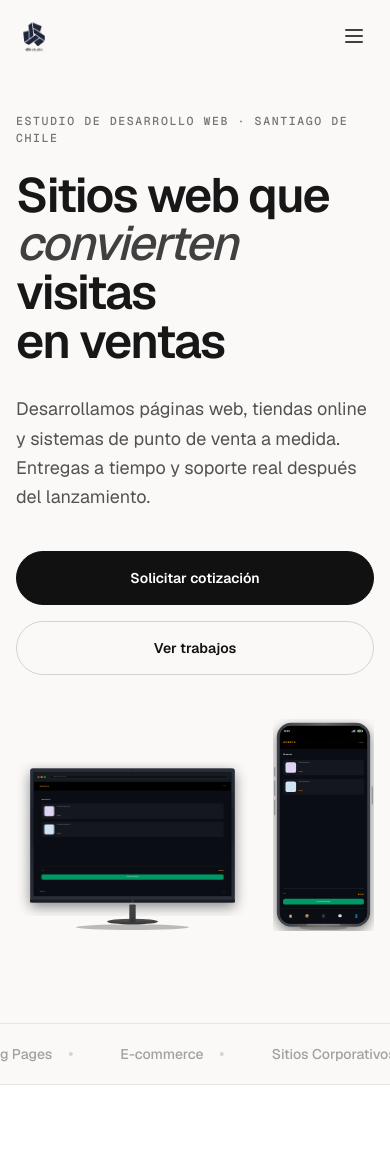
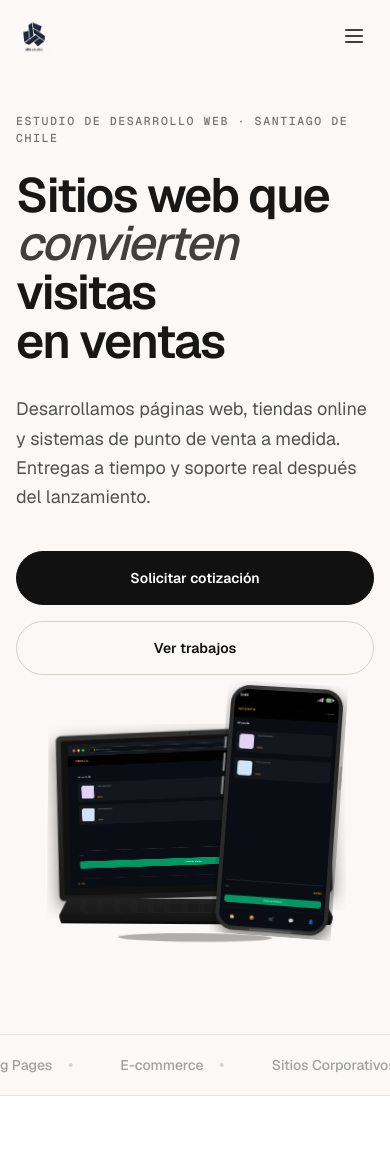
Before and after one commit to dibwebstudio/dibweb, a Next.js app: page / in a window 390 px wide. Shown: the top 1149 px of the page. Built offline with nearby package versions, Linux system fonts and the light colour scheme.

Commit message:
feat: laptop + phone estilo mockup realista — laptop con teclado/trackpad, teléfono apoyado con ángulo 3D

```diff
--- a/src/components/Devices.tsx
+++ b/src/components/Devices.tsx
@@ -2,16 +2,18 @@
 
 export default function Devices() {
   return (
-    <div className="relative flex justify-center lg:justify-end items-end gap-6 lg:gap-8" style={{perspective:'1200px'}}>
-      <Monitor />
+    <div className="relative flex justify-center lg:justify-end items-end" style={{ perspective: "1400px" }}>
+      <div className="relative" style={{ transform: "rotateY(-6deg) rotateX(3deg)", transformStyle: "preserve-3d" }}>
+        <Laptop />
         <Phone />
+      </div>
     </div>
   );
 }
 
-/* ─── MONITOR ─────────────────────────────────────────── */
-function Monitor() {
-  const dur = 12; // total cycle seconds
+/* ─── LAPTOP ──────────────────────────────────────────── */
+function Laptop() {
+  const dur = 14;
 
   const pages = [
     /* 0 — Hero */
@@ -19,27 +21,25 @@ function Monitor() {
       <Bar url="goesca.store" />
       <Nav brand="GOESCA" />
       <div className="flex-1 bg-gradient-to-br from-[#111827] via-[#1a2332] to-[#0f172a] relative overflow-hidden">
-        {/* hero content */}
-        <div className="absolute inset-0 flex flex-col justify-center px-[6%] gap-2">
-          <span className="text-[4px] text-[#f59e0b] font-bold tracking-[1px]">GOESCA</span>
-          <p className="text-[8px] text-white font-semibold leading-[1.15]">
+        <div className="absolute inset-0 flex flex-col justify-center px-[5%] gap-2">
+          <span className="text-[5px] text-[#f59e0b] font-bold tracking-[1px]">GOESCA</span>
+          <p className="text-[10px] text-white font-semibold leading-[1.15]">
             Productos de aseo<br />al mejor <span className="text-[#f59e0b]">precio</span>
           </p>
-          <p className="text-[3.5px] text-gray-400 leading-relaxed max-w-[55%]">
+          <p className="text-[4px] text-gray-400 leading-relaxed max-w-[50%]">
             Limpieza para tu hogar y negocio. Envíos a todo Chile.
           </p>
-          <span className="mt-1 inline-flex w-fit px-2 py-[2px] bg-[#f59e0b] rounded text-white text-[3px] font-semibold">
+          <span className="mt-1 inline-flex w-fit px-3 py-[3px] bg-[#f59e0b] rounded text-white text-[3.5px] font-semibold">
             Ver catálogo →
           </span>
         </div>
-        {/* product cards */}
-        <div className="absolute right-[4%] top-[10%] grid grid-cols-2 gap-[3px]">
+        <div className="absolute right-[4%] top-[8%] grid grid-cols-2 gap-[4px]">
           {[0,1,2,3].map(i => (
-            <div key={i} className="w-[52px] h-[38px] rounded bg-white/[0.06] border border-white/[0.08] p-[3px] flex flex-col justify-between">
-              <div className="rounded-sm h-[16px]" style={{background:['#e0d4f5','#d0e4f5','#f5e8d5','#d5f5e8'][i]}} />
+            <div key={i} className="w-[60px] h-[44px] rounded bg-white/[0.06] border border-white/[0.08] p-[3px] flex flex-col justify-between">
+              <div className="rounded-sm h-[18px]" style={{background:['#e0d4f5','#d0e4f5','#f5e8d5','#d5f5e8'][i]}} />
               <div>
-                <div className="text-[2.2px] text-gray-300">DOWNY {i}</div>
-                <div className="text-[2.8px] text-[#f59e0b] font-bold">$1,890</div>
+                <div className="text-[2.5px] text-gray-300">DOWNY {i}</div>
+                <div className="text-[3px] text-[#f59e0b] font-bold">$1,890</div>
               </div>
             </div>
           ))}
@@ -48,25 +48,23 @@ function Monitor() {
       <Footer />
     </div>,
 
-    /* 1 — Products grid */
+    /* 1 — Products */
     <div key="p" className="absolute inset-0 flex flex-col">
-      <Bar url="goesca.store/categoria/lavanderia" />
+      <Bar url="goesca.store/categoria" />
       <Nav brand="GOESCA" />
       <div className="flex-1 bg-[#0a0e14] flex gap-2 p-[3%]">
-        {/* sidebar */}
-        <div className="w-[16%] shrink-0 space-y-[3px] pt-1">
-          <div className="text-[3px] text-white font-semibold mb-1">Categorías</div>
-          {['Ofertas','Lavandería','Suavizantes','Papel','Higiene','Baño'].map((c,i)=>(
-            <div key={c} className={`text-[2.5px] py-[1px] ${i===1?'text-[#f59e0b] font-medium':'text-gray-500'}`}>{c}</div>
+        <div className="w-[15%] shrink-0 space-y-[3px] pt-1">
+          <div className="text-[3.5px] text-white font-semibold mb-1">Categorías</div>
+          {['Ofertas','Lavandería','Suavizantes','Papel','Higiene'].map((c,i)=>(
+            <div key={c} className={`text-[3px] py-[1px] ${i===1?'text-[#f59e0b] font-medium':'text-gray-500'}`}>{c}</div>
           ))}
         </div>
-        {/* product grid */}
-        <div className="flex-1 grid grid-cols-3 gap-[3px]">
-          {['DOWNY VERANO','DOWNY INTENSA','SOFT CLÁSICO','SOFT 1L','CLORO ESPUMA','AROMATIZANTE'].map((name,i)=>(
-            <div key={i} className="rounded bg-white/[0.04] border border-white/[0.07] p-[3px] flex flex-col gap-1">
-              <div className="h-[22px] rounded-sm" style={{background:['#e0d4f5','#d0e4f5','#f5e8d5','#d5f5e8','#e0d4f5','#d0e4f5'][i]}} />
-              <div className="text-[2.2px] text-gray-300 leading-tight">{name}</div>
-              <div className="text-[2.5px] text-[#f59e0b] font-bold">$1,890</div>
+        <div className="flex-1 grid grid-cols-3 gap-[4px]">
+          {[0,1,2,3,4,5].map(i=>(
+            <div key={i} className="rounded bg-white/[0.04] border border-white/[0.07] p-[3px]">
+              <div className="h-[24px] rounded-sm mb-1" style={{background:['#e0d4f5','#d0e4f5','#f5e8d5','#d5f5e8','#e0d4f5','#d0e4f5'][i]}} />
+              <div className="text-[2.5px] text-gray-300">PRODUCTO {i+1}</div>
+              <div className="text-[3px] text-[#f59e0b] font-bold">$1,890</div>
             </div>
           ))}
         </div>
@@ -79,21 +77,21 @@ function Monitor() {
       <Bar url="goesca.store/carrito" />
       <Nav brand="GOESCA" cart="2" />
       <div className="flex-1 bg-[#0a0e14] p-[4%] flex flex-col gap-2">
-        <div className="text-[4px] text-white font-semibold">Mi carrito (2)</div>
+        <div className="text-[5px] text-white font-semibold">Mi carrito (2)</div>
         {[0,1].map(i=>(
           <div key={i} className="flex gap-2 bg-white/[0.04] rounded p-2">
-            <div className="w-[28px] h-[28px] rounded shrink-0" style={{background:['#e0d4f5','#d0e4f5'][i]}} />
+            <div className="w-[30px] h-[30px] rounded shrink-0" style={{background:['#e0d4f5','#d0e4f5'][i]}} />
             <div className="flex-1 flex flex-col justify-between">
-              <div className="text-[2.5px] text-gray-300">DOWNY BRISA {i===0?'VERANO':'INTENSA'} 350ML</div>
-              <div className="text-[3px] text-[#f59e0b] font-bold">$1,890</div>
+              <div className="text-[3px] text-gray-300">DOWNY BRISA {i===0?'VERANO':'INTENSA'}</div>
+              <div className="text-[3.5px] text-[#f59e0b] font-bold">$1,890</div>
             </div>
           </div>
         ))}
-        <div className="mt-auto flex justify-between items-center border-t border-white/10 pt-2">
-          <div className="text-[3px] text-gray-400">Total</div>
-          <div className="text-[4px] text-[#f59e0b] font-bold">$3,780</div>
+        <div className="mt-auto border-t border-white/10 pt-2 flex justify-between">
+          <span className="text-[3.5px] text-gray-400">Total</span>
+          <span className="text-[5px] text-[#f59e0b] font-bold">$3,780</span>
         </div>
-        <div className="py-[5px] bg-emerald-600 rounded text-center text-white text-[3px] font-semibold">
+        <div className="py-[6px] bg-emerald-600 rounded text-center text-white text-[3.5px] font-semibold">
           Comprar por WhatsApp
         </div>
       </div>
@@ -105,15 +103,10 @@ function Monitor() {
       <Bar url="goesca.store/nosotros" />
       <Nav brand="GOESCA" />
       <div className="flex-1 bg-gradient-to-b from-[#111827] to-[#0a0e14] flex flex-col items-center justify-center text-center px-[8%] gap-2">
-        <div className="text-[3.5px] text-[#f59e0b] font-semibold tracking-[0.5px]">SOBRE NOSOTROS</div>
-        <div className="text-[7px] text-white font-semibold leading-tight">Productos de aseo<br/>de calidad</div>
-        <div className="text-[3px] text-gray-400 max-w-[70%] leading-relaxed">
+        <div className="text-[4px] text-[#f59e0b] font-semibold tracking-[0.5px]">SOBRE NOSOTROS</div>
+        <div className="text-[9px] text-white font-semibold leading-tight">Productos de aseo<br/>de calidad</div>
+        <div className="text-[3.5px] text-gray-400 max-w-[65%] leading-relaxed">
           Más de 5 años entregando soluciones de limpieza a hogares y negocios en todo Chile.
-        </div>
-        <div className="flex gap-2 mt-1">
-          {['🚚 Envío','✅ Garantía','💬 Soporte'].map(t=>(
-            <span key={t} className="text-[2.5px] text-gray-300 bg-white/[0.05] rounded px-[5px] py-[2px]">{t}</span>
-          ))}
         </div>
       </div>
       <Footer />
@@ -121,83 +114,101 @@ function Monitor() {
   ];
 
   return (
-    <div className="group relative">
-      {/* CSS animations */}
+    <div className="relative z-10">
       <style>{`
-        @keyframes mon-cycle {
-          0%,18%{opacity:1} 22%,43%{opacity:0} 47%,68%{opacity:0} 72%,93%{opacity:0} 97%,100%{opacity:0}
-        }
-        @keyframes mon-cycle-1{0%,18%{opacity:0}22%,43%{opacity:1}47%,68%{opacity:0}72%,93%{opacity:0}97%,100%{opacity:0}}
-        @keyframes mon-cycle-2{0%,43%{opacity:0}47%,68%{opacity:1}72%,93%{opacity:0}97%,100%{opacity:0}}
-        @keyframes mon-cycle-3{0%,68%{opacity:0}72%,93%{opacity:1}97%,100%{opacity:0}}
-        .mon-p0{animation:mon-cycle ${dur}s ease-in-out infinite}
-        .mon-p1{animation:mon-cycle-1 ${dur}s ease-in-out infinite}
-        .mon-p2{animation:mon-cycle-2 ${dur}s ease-in-out infinite}
-        .mon-p3{animation:mon-cycle-3 ${dur}s ease-in-out infinite}
-        .mon-p0{animation-fill-mode:both}
-        @media(prefers-reduced-motion:reduce){
-          .mon-p0,.mon-p1,.mon-p2,.mon-p3{animation:none}
-          .mon-p0{opacity:1}.mon-p1,.mon-p2,.mon-p3{opacity:0}
-        }
+        @keyframes lc{0%,18%{opacity:1}22%,43%{opacity:0}47%,68%{opacity:0}72%,93%{opacity:0}97%,100%{opacity:0}}
+        @keyframes lc1{0%,18%{opacity:0}22%,43%{opacity:1}47%,68%{opacity:0}72%,93%{opacity:0}97%,100%{opacity:0}}
+        @keyframes lc2{0%,43%{opacity:0}47%,68%{opacity:1}72%,93%{opacity:0}97%,100%{opacity:0}}
+        @keyframes lc3{0%,68%{opacity:0}72%,93%{opacity:1}97%,100%{opacity:0}}
+        .lp0{animation:lc ${dur}s ease-in-out infinite}
+        .lp1{animation:lc1 ${dur}s ease-in-out infinite}
+        .lp2{animation:lc2 ${dur}s ease-in-out infinite}
+        .lp3{animation:lc3 ${dur}s ease-in-out infinite}
+        .lp0{animation-fill-mode:both}
+        @media(prefers-reduced-motion:reduce){.lp0,.lp1,.lp2,.lp3{animation:none}.lp0{opacity:1}.lp1,.lp2,.lp3{opacity:0}}
       `}</style>
 
-      <div className="animate-float" style={{transform:'rotateY(-4deg) rotateX(2deg)', transformStyle:'preserve-3d'}}>
-        <svg viewBox="0 0 660 490" className="w-full max-w-[520px] transition-transform duration-500 group-hover:scale-[1.015]" xmlns="http://www.w3.org/2000/svg">
+      <div className="animate-float">
+        <svg viewBox="0 0 700 520" className="w-full max-w-[560px]" xmlns="http://www.w3.org/2000/svg">
           <defs>
-            <linearGradient id="mFrame" x1="0" y1="0" x2="0" y2="1">
-              <stop offset="0%" stopColor="#2a2f38"/>
-              <stop offset="40%" stopColor="#1c2028"/>
-              <stop offset="100%" stopColor="#2a2f38"/>
+            <linearGradient id="lBody" x1="0" y1="0" x2="0" y2="1">
+              <stop offset="0%" stopColor="#2c2c2c"/>
+              <stop offset="50%" stopColor="#1a1a1a"/>
+              <stop offset="100%" stopColor="#111"/>
             </linearGradient>
-            <linearGradient id="mBezel" x1="0" y1="0" x2="0" y2="1">
-              <stop offset="0%" stopColor="#3a3f48"/>
-              <stop offset="100%" stopColor="#1a1e24"/>
+            <linearGradient id="lLid" x1="0" y1="0" x2="0" y2="1">
+              <stop offset="0%" stopColor="#333"/>
+              <stop offset="100%" stopColor="#1a1a1a"/>
             </linearGradient>
-            <linearGradient id="mStand" x1="0" y1="0" x2="0" y2="1">
-              <stop offset="0%" stopColor="#555"/>
-              <stop offset="100%" stopColor="#333"/>
+            <linearGradient id="lKey" x1="0" y1="0" x2="0" y2="1">
+              <stop offset="0%" stopColor="#222"/>
+              <stop offset="100%" stopColor="#181818"/>
             </linearGradient>
-            <filter id="mShadow"><feDropShadow dx="0" dy="12" stdDeviation="18" floodColor="#000" floodOpacity="0.45"/></filter>
-            <clipPath id="mScreen"><rect x="50" y="28" width="560" height="352" rx="2"/></clipPath>
+            <filter id="lSh"><feDropShadow dx="0" dy="15" stdDeviation="20" floodColor="#000" floodOpacity="0.5"/></filter>
+            <clipPath id="lScr"><rect x="58" y="38" width="584" height="340" rx="3"/></clipPath>
           </defs>
 
-          {/* Shadow on desk */}
-          <ellipse cx="330" cy="468" rx="160" ry="8" fill="rgba(0,0,0,0.25)"/>
+          {/* Shadow */}
+          <ellipse cx="350" cy="500" rx="180" ry="10" fill="rgba(0,0,0,0.3)"/>
 
-          {/* Stand base */}
-          <ellipse cx="330" cy="452" rx="72" ry="8" fill="url(#mStand)"/>
-          {/* Stand neck */}
-          <rect x="321" y="404" width="18" height="50" rx="2" fill="url(#mStand)"/>
+          {/* === LID (screen part) === */}
+          <g transform="rotate(-2, 350, 400)">
+            {/* Lid outer */}
+            <rect x="30" y="16" width="640" height="390" rx="12" fill="url(#lLid)" filter="url(#lSh)"/>
+            {/* Lid top edge highlight */}
+            <rect x="30" y="16" width="640" height="1.5" fill="rgba(255,255,255,0.08)" rx="1"/>
+            {/* Lid left edge */}
+            <rect x="30" y="16" width="1.5" height="390" fill="rgba(255,255,255,0.05)"/>
+            {/* Lid right edge */}
+            <rect x="668.5" y="16" width="1.5" height="390" fill="rgba(255,255,255,0.05)"/>
 
-          {/* Monitor body */}
-          <rect x="40" y="18" width="580" height="380" rx="8" fill="url(#mFrame)" filter="url(#mShadow)"/>
-
-          {/* Top bezel highlight */}
-          <rect x="40" y="18" width="580" height="2" fill="rgba(255,255,255,0.08)" rx="1"/>
-          {/* Side bezel lines */}
-          <rect x="40" y="18" width="2" height="380" fill="rgba(255,255,255,0.06)"/>
-          <rect x="618" y="18" width="2" height="380" fill="rgba(255,255,255,0.06)"/>
-
-          {/* Bottom bezel */}
-          <rect x="40" y="390" width="580" height="8" fill="#1a1e24"/>
-          <circle cx="330" cy="394" r="2.5" fill="#444"/>
-
-          {/* Camera dot */}
-          <circle cx="330" cy="22" r="1.8" fill="#222"/>
-          <circle cx="330" cy="22" r="0.8" fill="#1a1e24"/>
+            {/* Bezel */}
+            <rect x="42" y="28" width="616" height="366" rx="6" fill="#111"/>
 
             {/* Screen */}
-          <rect x="50" y="28" width="560" height="352" fill="#0a0e14"/>
-          {/* Screen edge highlight */}
-          <rect x="50" y="28" width="560" height="352" fill="none" stroke="rgba(255,255,255,0.03)" strokeWidth="0.5" rx="2"/>
+            <rect x="58" y="38" width="584" height="340" fill="#0a0e14"/>
+            <rect x="58" y="38" width="584" height="340" fill="none" stroke="rgba(255,255,255,0.03)" strokeWidth="0.5" rx="3"/>
 
-          {/* Animated pages */}
-          <g clipPath="url(#mScreen)">
+            {/* Camera */}
+            <circle cx="350" cy="22" r="2" fill="#1a1a1a"/>
+            <circle cx="350" cy="22" r="0.8" fill="#0d0d0d"/>
+
+            {/* Animated content */}
+            <g clipPath="url(#lScr)">
               {pages.map((p,i) => (
-              <foreignObject key={i} x="50" y="28" width="560" height="352" className={i===0?'mon-p0':`mon-p${i}`}>
+                <foreignObject key={i} x="58" y="38" width="584" height="340" className={i===0?'lp0':`lp${i}`}>
                   <div className="w-full h-full">{p}</div>
                 </foreignObject>
               ))}
+            </g>
+          </g>
+
+          {/* === BASE (keyboard part) === */}
+          <g>
+            {/* Base top surface */}
+            <path d="M50,410 L650,410 L670,450 L30,450 Z" fill="url(#lKey)"/>
+            {/* Base front edge */}
+            <path d="M30,450 L670,450 L668,462 L32,462 Z" fill="#151515"/>
+            {/* Base bottom edge */}
+            <path d="M32,462 L668,462 L665,468 L35,468 Z" fill="#0d0d0d"/>
+
+            {/* Trackpad */}
+            <rect x="280" y="422" width="140" height="20" rx="4" fill="#1a1a1a" stroke="#2a2a2a" strokeWidth="0.5"/>
+
+            {/* Keyboard area */}
+            <g opacity="0.4">
+              {[0,1,2,3,4,5,6,7,8,9,10].map(row => (
+                Array.from({length: row === 0 ? 14 : row === 10 ? 8 : 13}, (_, col) => {
+                  const w = row === 10 ? 18 : (col === 0 && row === 0) ? 22 : 14;
+                  const x = 80 + col * 40 + (row === 10 ? 10 : 0);
+                  const y = 416 + row * 2.5;
+                  return <rect key={`${row}-${col}`} x={x} y={y} width={w} height="2" rx="0.5" fill="#2a2a2a"/>;
+                })
+              ))}
+            </g>
+
+            {/* Hinge line */}
+            <line x1="40" y1="410" x2="660" y2="410" stroke="rgba(255,255,255,0.04)" strokeWidth="1"/>
           </g>
         </svg>
       </div>
@@ -205,9 +216,9 @@ function Monitor() {
   );
 }
 
-/* ─── PHONE ───────────────────────────────────────────── */
+/* ─── PHONE (leaning against laptop) ──────────────────── */
 function Phone() {
-  const dur = 10;
+  const dur = 11;
 
   const pages = [
     /* 0 — Hero */
@@ -244,7 +255,6 @@ function Phone() {
             </div>
           ))}
         </div>
-        <div className="text-[3px] text-blue-400 font-medium mt-auto">Ver todo →</div>
       </div>
       <PhoneNav active={1} />
     </div>,
@@ -280,70 +290,61 @@ function Phone() {
   ];
 
   return (
-    <div className="group relative">
+    <div className="absolute z-20" style={{ right: "2%", bottom: "8%", transform: "rotate(4deg)" }}>
       <style>{`
-        @keyframes ph-cycle{0%,22%{opacity:1}26%,56%{opacity:0}60%,90%{opacity:0}94%,100%{opacity:0}}
-        @keyframes ph-cycle-1{0%,22%{opacity:0}26%,56%{opacity:1}60%,90%{opacity:0}94%,100%{opacity:0}}
-        @keyframes ph-cycle-2{0%,56%{opacity:0}60%,90%{opacity:1}94%,100%{opacity:0}}
-        .ph-p0{animation:ph-cycle ${dur}s ease-in-out infinite}
-        .ph-p1{animation:ph-cycle-1 ${dur}s ease-in-out infinite}
-        .ph-p2{animation:ph-cycle-2 ${dur}s ease-in-out infinite}
-        .ph-p0{animation-fill-mode:both}
-        @media(prefers-reduced-motion:reduce){
-          .ph-p0,.ph-p1,.ph-p2{animation:none}
-          .ph-p0{opacity:1}.ph-p1,.ph-p2{opacity:0}
-        }
+        @keyframes pc{0%,22%{opacity:1}26%,56%{opacity:0}60%,90%{opacity:0}94%,100%{opacity:0}}
+        @keyframes pc1{0%,22%{opacity:0}26%,56%{opacity:1}60%,90%{opacity:0}94%,100%{opacity:0}}
+        @keyframes pc2{0%,56%{opacity:0}60%,90%{opacity:1}94%,100%{opacity:0}}
+        .pp0{animation:pc ${dur}s ease-in-out infinite}
+        .pp1{animation:pc1 ${dur}s ease-in-out infinite}
+        .pp2{animation:pc2 ${dur}s ease-in-out infinite}
+        .pp0{animation-fill-mode:both}
+        @media(prefers-reduced-motion:reduce){.pp0,.pp1,.pp2{animation:none}.pp0{opacity:1}.pp1,.pp2{opacity:0}}
       `}</style>
 
-      <div className="animate-float-delay" style={{transform:'rotateY(6deg) rotateX(1deg)', transformStyle:'preserve-3d'}}>
-        <svg viewBox="0 0 210 440" className="w-full max-w-[130px] transition-transform duration-500 group-hover:scale-[1.02] group-hover:-translate-y-1" xmlns="http://www.w3.org/2000/svg">
+      <svg viewBox="0 0 180 380" className="w-full max-w-[120px]" xmlns="http://www.w3.org/2000/svg">
         <defs>
-            <linearGradient id="pFrame" x1="0" y1="0" x2="1" y2="0">
-              <stop offset="0%" stopColor="#3a3f48"/>
-              <stop offset="30%" stopColor="#555"/>
-              <stop offset="50%" stopColor="#666"/>
-              <stop offset="70%" stopColor="#555"/>
-              <stop offset="100%" stopColor="#3a3f48"/>
+          <linearGradient id="pBody" x1="0" y1="0" x2="1" y2="0">
+            <stop offset="0%" stopColor="#2a2a2a"/>
+            <stop offset="30%" stopColor="#3a3a3a"/>
+            <stop offset="50%" stopColor="#444"/>
+            <stop offset="70%" stopColor="#3a3a3a"/>
+            <stop offset="100%" stopColor="#2a2a2a"/>
           </linearGradient>
-            <filter id="pShadow"><feDropShadow dx="0" dy="8" stdDeviation="12" floodColor="#000" floodOpacity="0.5"/></filter>
-            <clipPath id="pScreen"><rect x="14" y="14" width="182" height="412" rx="24"/></clipPath>
+          <filter id="pSh"><feDropShadow dx="3" dy="8" stdDeviation="10" floodColor="#000" floodOpacity="0.5"/></filter>
+          <clipPath id="pScr"><rect x="12" y="12" width="156" height="356" rx="22"/></clipPath>
         </defs>
 
-          {/* Desk shadow */}
-          <ellipse cx="105" cy="434" rx="50" ry="5" fill="rgba(0,0,0,0.22)"/>
-
         {/* Phone body */}
-          <rect x="8" y="8" width="194" height="424" rx="30" fill="url(#pFrame)" filter="url(#pShadow)"/>
+        <rect x="6" y="6" width="168" height="368" rx="28" fill="url(#pBody)" filter="url(#pSh)"/>
 
         {/* Side buttons */}
-          <rect x="2" y="100" width="3" height="20" rx="1.5" fill="#999"/>
-          <rect x="2" y="128" width="3" height="32" rx="1.5" fill="#999"/>
-          <rect x="2" y="168" width="3" height="32" rx="1.5" fill="#999"/>
-          <rect x="205" y="140" width="3" height="38" rx="1.5" fill="#999"/>
+        <rect x="1" y="85" width="3" height="18" rx="1.5" fill="#888"/>
+        <rect x="1" y="110" width="3" height="28" rx="1.5" fill="#888"/>
+        <rect x="1" y="145" width="3" height="28" rx="1.5" fill="#888"/>
+        <rect x="176" y="120" width="3" height="35" rx="1.5" fill="#888"/>
 
         {/* Inner screen */}
-          <rect x="14" y="14" width="182" height="412" rx="24" fill="#0a0e14"/>
-          {/* Screen edge highlight */}
-          <rect x="14" y="14" width="182" height="412" fill="none" stroke="rgba(255,255,255,0.04)" strokeWidth="0.5" rx="24"/>
+        <rect x="12" y="12" width="156" height="356" rx="22" fill="#0a0e14"/>
+        <rect x="12" y="12" width="156" height="356" fill="none" stroke="rgba(255,255,255,0.04)" strokeWidth="0.5" rx="22"/>
 
         {/* Dynamic Island */}
-          <rect x="62" y="20" width="86" height="24" rx="12" fill="#000"/>
-          <circle cx="122" cy="32" r="4.5" fill="#1a1e24"/>
-          <circle cx="122" cy="32" r="3" fill="#0a0e14"/>
+        <rect x="52" y="18" width="76" height="20" rx="10" fill="#000"/>
+        <circle cx="106" cy="28" r="4" fill="#1a1a1a"/>
+        <circle cx="106" cy="28" r="2.5" fill="#0a0e14"/>
 
         {/* Screen content */}
-          <g clipPath="url(#pScreen)">
+        <g clipPath="url(#pScr)">
           {pages.map((p,i) => (
-              <foreignObject key={i} x="14" y="14" width="182" height="412" className={i===0?'ph-p0':`ph-p${i}`}>
+            <foreignObject key={i} x="12" y="12" width="156" height="356" className={i===0?'pp0':`pp${i}`}>
               <div className="w-full h-full">{p}</div>
             </foreignObject>
           ))}
         </g>
 
         {/* Home indicator */}
-          <rect x="70" y="426" width="70" height="3.5" rx="2" fill="#fff" opacity="0.2"/>
+        <rect x="58" y="370" width="64" height="3" rx="1.5" fill="#fff" opacity="0.15"/>
       </svg>
-      </div>
     </div>
   );
 }
@@ -351,12 +352,12 @@ function Phone() {
 /* ─── SHARED PIECES ───────────────────────────────────── */
 function Bar({ url }: { url: string }) {
   return (
-    <div className="h-[8%] bg-[#161b22] flex items-center px-[2%] gap-[4px]">
-      <span className="w-[5px] h-[5px] rounded-full bg-[#ff5f57]"/>
-      <span className="w-[5px] h-[5px] rounded-full bg-[#febc2e]"/>
-      <span className="w-[5px] h-[5px] rounded-full bg-[#28c840]"/>
-      <div className="ml-2 flex-1 h-[10px] rounded bg-[#0d1117] border border-[#30363d] flex items-center px-2">
-        <span className="text-[3.5px] text-[#8b949e]">🔒 {url}</span>
+    <div className="h-[8%] bg-[#161b22] flex items-center px-[2%] gap-[5px]">
+      <span className="w-[6px] h-[6px] rounded-full bg-[#ff5f57]"/>
+      <span className="w-[6px] h-[6px] rounded-full bg-[#febc2e]"/>
+      <span className="w-[6px] h-[6px] rounded-full bg-[#28c840]"/>
+      <div className="ml-2 flex-1 h-[12px] rounded bg-[#0d1117] border border-[#30363d] flex items-center px-2">
+        <span className="text-[4px] text-[#8b949e]">🔒 {url}</span>
       </div>
     </div>
   );
@@ -365,8 +366,8 @@ function Bar({ url }: { url: string }) {
 function Nav({ brand, cart }: { brand: string; cart?: string }) {
   return (
     <div className="h-[7%] bg-black/88 flex items-center px-[3%] justify-between">
-      <span className="text-[5px] text-[#f59e0b] font-bold tracking-[1px]">{brand}</span>
-      <span className="text-[4px] text-white/60">{cart ? `🛒 ${cart}` : '☰'}</span>
+      <span className="text-[6px] text-[#f59e0b] font-bold tracking-[1px]">{brand}</span>
+      <span className="text-[5px] text-white/60">{cart ? `🛒 ${cart}` : '☰'}</span>
     </div>
   );
 }
@@ -374,8 +375,8 @@ function Nav({ brand, cart }: { brand: string; cart?: string }) {
 function Footer() {
   return (
     <div className="h-[7%] bg-[#0a0e14] border-t border-white/[0.06] flex items-center justify-between px-[3%]">
-      <span className="text-[3px] text-[#f59e0b] font-semibold tracking-[0.5px]">GOESCA</span>
-      <span className="text-[2.5px] text-gray-500">© 2026</span>
+      <span className="text-[3.5px] text-[#f59e0b] font-semibold tracking-[0.5px]">GOESCA</span>
+      <span className="text-[3px] text-gray-500">© 2026</span>
     </div>
   );
 }
```
Lines whose indentation alone changed are shown as unchanged.
